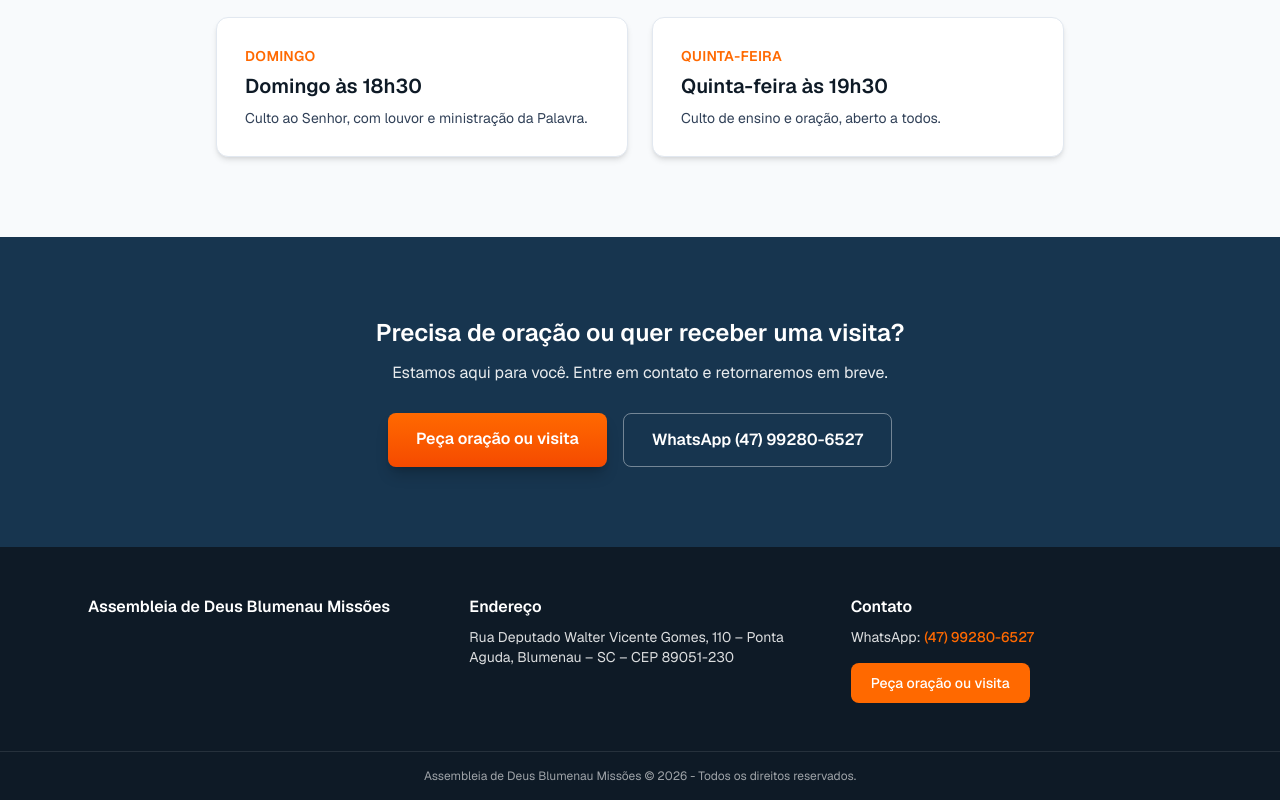
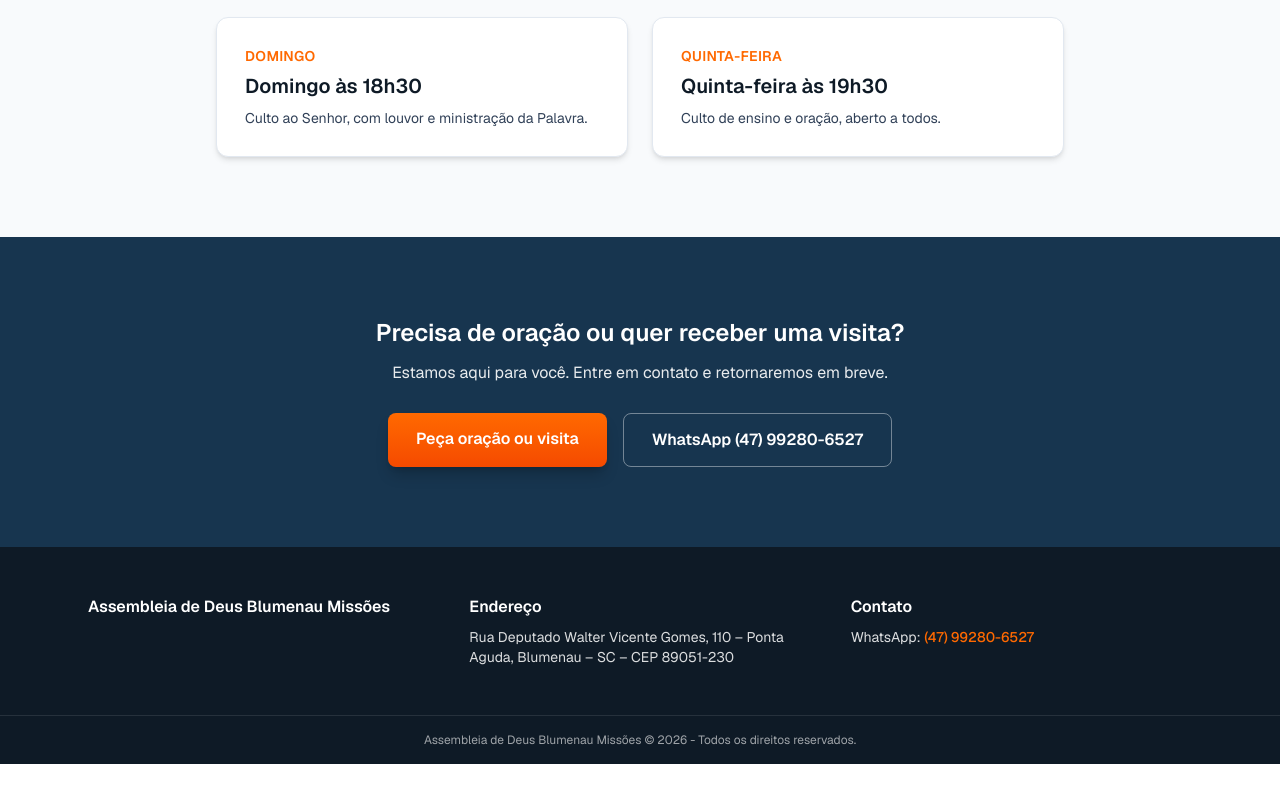
Before and after one commit to henzogabrielgutjahr77-adblu/site, a Next.js app: page / in a window 1280 px wide. Shown: the part 1336-2136 px from the top of the page. After the commit the page ends 2100 px from the top, so only its background shows below. Built offline with nearby package versions, Linux system fonts and the light colour scheme.

Commit message:
Site Next.js + Decap CMS: estrutura, páginas, formulário e galeria

```diff
--- a/components/SiteFooter.tsx
+++ b/components/SiteFooter.tsx
@@ -1,4 +1,3 @@
-import Link from "next/link";
 import { getSiteConfig } from "@/lib/content";
 
 export default function SiteFooter() {
@@ -29,12 +28,6 @@ export default function SiteFooter() {
             </p>
           )}
           {config.email && <p>E-mail: {config.email}</p>}
-          <Link
-            href="/fale-conosco"
-            className="mt-4 inline-block rounded-lg bg-accent px-5 py-2.5 font-medium text-white transition-all hover:-translate-y-0.5 hover:bg-orange-600"
-          >
-            {config.cta}
-          </Link>
         </div>
       </div>
       <div className="border-t border-white/10 py-4 text-center text-xs text-white/60">
```
